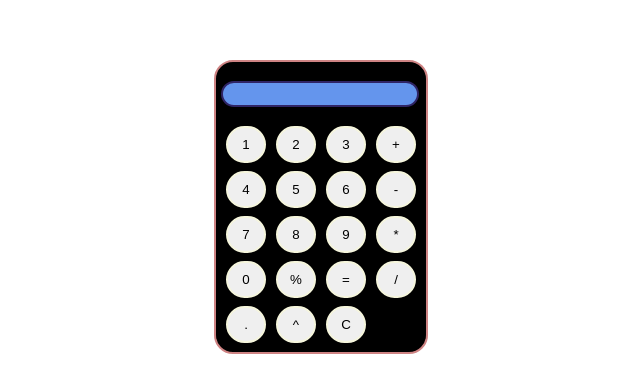
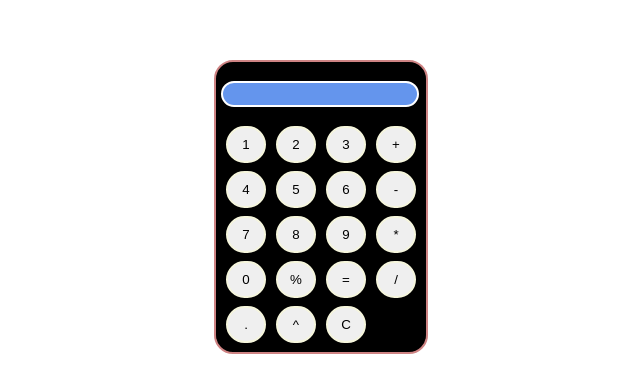
Before and after one commit to TabrezManan/Calculator, a plain HTML site: page index.html in a window 1280 px wide. Shown: the part 170-562 px from the top of the page, without its empty margins (319-959 px from the left). Drawn offline with Linux system fonts and the light colour scheme.

Commit message:
Update index.html

```diff
--- a/index.html
+++ b/index.html
@@ -36,7 +36,7 @@
             top: 19px;
             left: 5px;
             border-radius: 20px;
-            border: 2px solid rgb(47, 36, 101);
+            border: 2px solid white;
             background-color: cornflowerblue;
             width: 190px;
             height: 20px;
```
